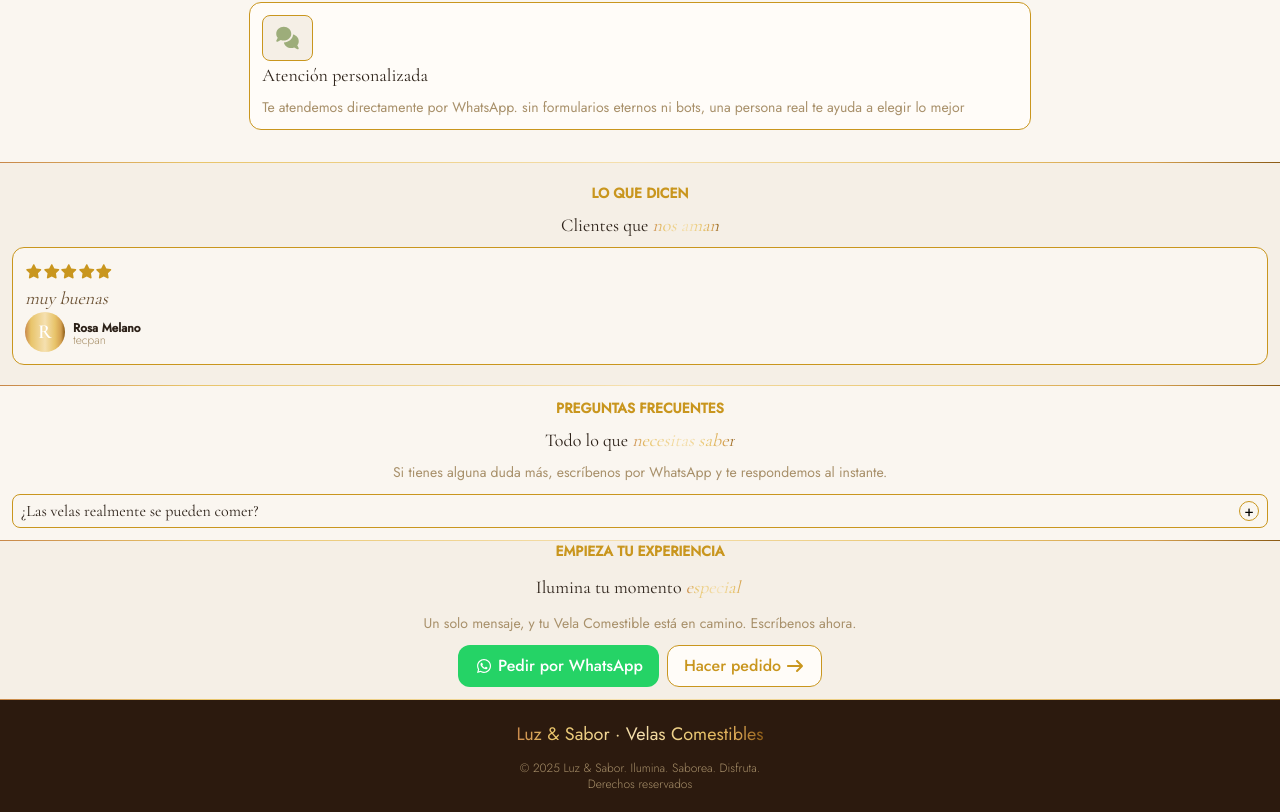
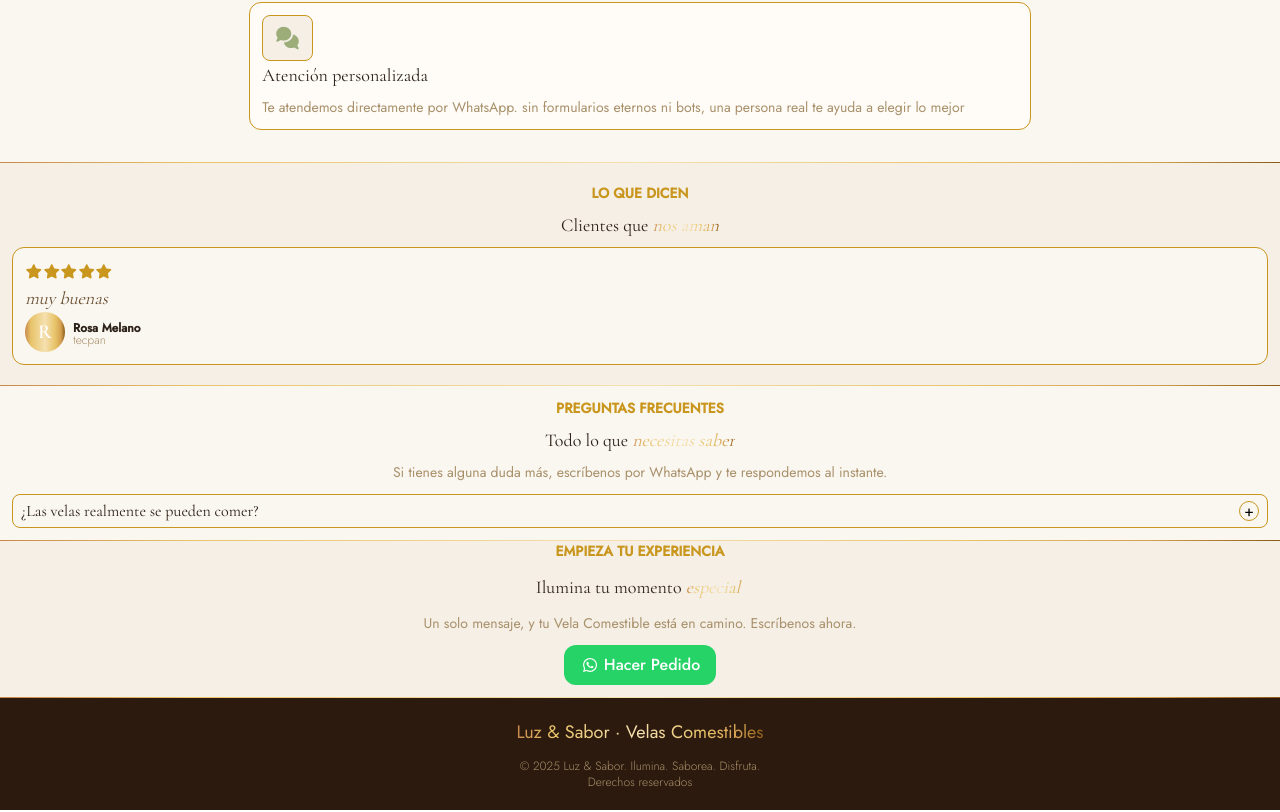
Before and after one commit to oswaldo-galeana/luz-sabor, a React (Vite) app: page / in a window 1280 px wide. Shown: the part 4109-4921 px from the top of the page. Built offline with nearby package versions, Linux system fonts and the light colour scheme.

Commit message:
feat: urls terminadas

```diff
--- a/src/components/Button.jsx
+++ b/src/components/Button.jsx
@@ -1,8 +1,8 @@
 export default function Button({ variant, children, onClick }) {
 
   const variants = {
-    primary: ' bg-wa-green text-white hover:bg-wa-dark active:bg-wa-dark',
-    secondary: 'bg-cream-surface text-gold-main border border-gold-main hover:bg-cream-alt active:bg-cream-alt',
+    primary: 'cursor-pointer bg-wa-green text-white hover:bg-wa-dark active:bg-wa-dark',
+    secondary: 'cursor-pointer bg-cream-surface text-gold-main border border-gold-main hover:bg-cream-alt active:bg-cream-alt',
   }
 
   const base = 'font-body font-medium rounded-xl px-4 py-2 transition-all duration-200 hover:-translate-y-1 active:translate-y-0.5'
--- a/src/sections/CTA.jsx
+++ b/src/sections/CTA.jsx
@@ -20,14 +20,10 @@ export default function CTA() {
             </p>
 
             <div className="flex flex-row gap-2 py-3">
-            <Button variant="primary">
+            <Button onClick={() => { window.location.href = "https://wa.me/525658433558?text=Hola%2C%20me%20gustar%C3%ADa%20hacer%20un%20pedido%20%F0%9F%95%AF%EF%B8%8F" }}
+                    variant="primary">
             <FontAwesomeIcon icon={faWhatsapp} />
-            Pedir por WhatsApp
-            </Button>
-
-            <Button variant="secondary">
-            Hacer pedido
-            <FontAwesomeIcon icon={faArrowRight} />
+            Hacer Pedido
             </Button>
             </div>
 
--- a/src/sections/Hero.jsx
+++ b/src/sections/Hero.jsx
@@ -8,12 +8,12 @@ import { faStar } from '@fortawesome/free-solid-svg-icons'
 export default function Hero() {
     return(
         <>
-        <section className="w-full bg-cream-logo pt-5 flex flex-col items-center">
+        <section id='Hero' className="w-full bg-cream-logo pt-5 flex flex-col items-center">
             <img src={logo} alt="Logotipo" className="w-48 aspect-square object-cover mx-auto"/>
                 <hr className="border-none h-px bg-gold-gradient w-full mt-5" />
         </section>
 
-        <section id='Hero' className="w-full bg-cream-base py-3 px-3">
+        <section className="w-full bg-cream-base py-3 px-3">
 
          <p className="font-display text-3xl text-center leading-tight py-5">
          <span className="text-text-primary">Velas que se </span>
@@ -28,10 +28,12 @@ export default function Hero() {
          </p>
 
          <div className="flex gap-3 justify-center pb-10">
-         <Button variant="primary" >
+         <Button  onClick={() => { window.location.href = "https://wa.me/525658433558?text=Hola%2C%20me%20gustar%C3%ADa%20hacer%20un%20pedido%20%F0%9F%95%AF%EF%B8%8F" }} variant="primary" >
             <FontAwesomeIcon icon={faWhatsapp} size="xl"/>WhatsApp</Button>
-         <Button variant="secondary" >
-            Ver catálogo <FontAwesomeIcon icon={faArrowDown}/></Button>
+
+         <Button onClick={() => { window.location.href = "#Catalog" }} variant="secondary" >
+            Ver catálogo <FontAwesomeIcon icon={faArrowDown}/>
+         </Button>
          </div>
 
         <div className="flex gap-2 justify-center flex-wrap">
```
